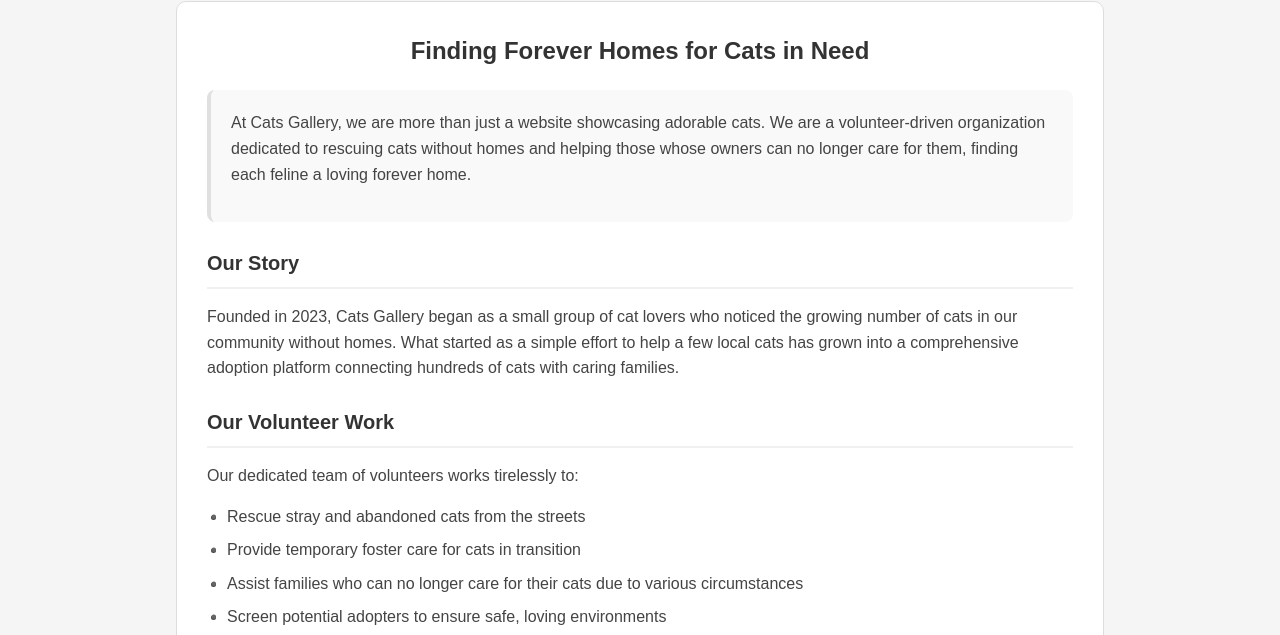
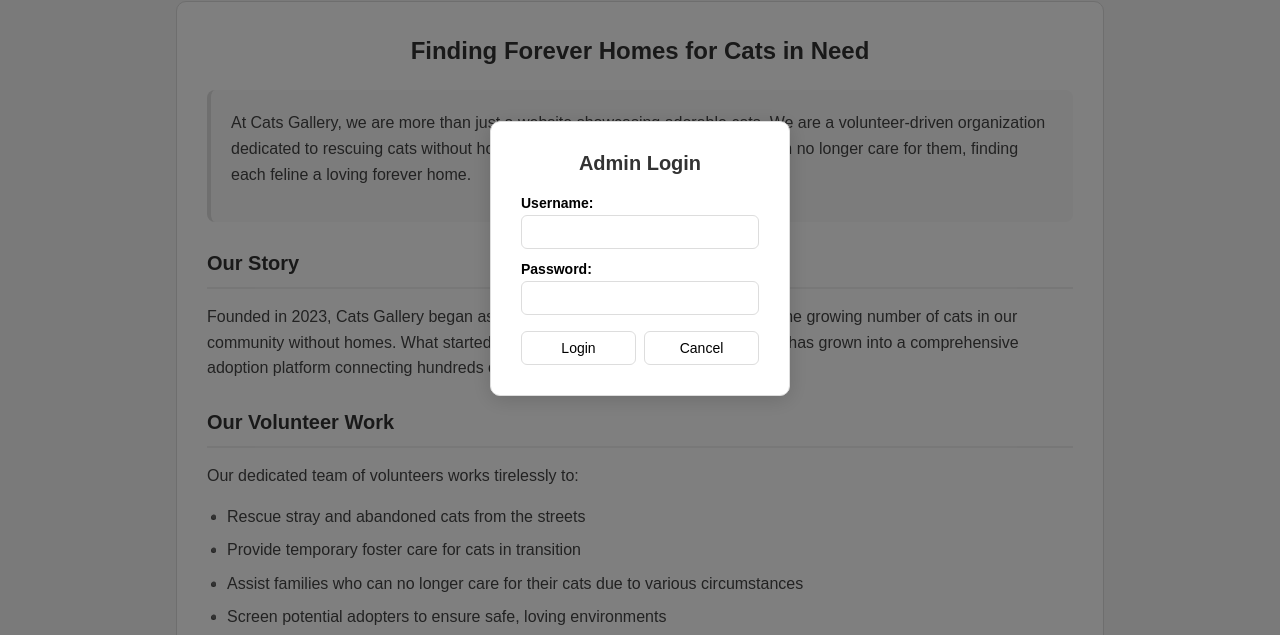
Before and after one commit to oumaimael/nodejs_project, a website: page app/about.html in a window 1280 px wide. Both pictures are taken after a click on the button "Admin". Shown: the part 142-777 px from the top of the page. Drawn offline with Linux system fonts and the light colour scheme; no server answers.

Commit message:
added login modal to about and contact

```diff
--- a/app/about.html
+++ b/app/about.html
@@ -6,9 +6,29 @@
     <title>Cats Adoption</title>
     <link rel="stylesheet" href="styles/base.css">
     <link rel="stylesheet" href="styles/navbar.css">
+    <link rel="stylesheet" href="styles/popups.css">
     <link rel="stylesheet" href="styles/about.css">
 </head>
 <body>
+    <div id="loginModal" class="popup-overlay">
+        <div id="loginBox" class="popup-box">
+            <h3>Admin Login</h3>
+            <form id="loginForm">
+                <div class="form-group">
+                    <label for="username">Username:</label>
+                    <input type="text" id="username" required>
+                </div>
+                <div class="form-group">
+                    <label for="password">Password:</label>
+                    <input type="password" id="password" required>
+                </div>
+                <div class="form-actions">
+                    <button type="submit">Login</button>
+                    <button type="button" id="cancelLogin">Cancel</button>
+                </div>
+            </form>
+        </div>
+    </div>
     <!-- Navbar -->
     <nav class="navbar">
         <div class="nav-container">
@@ -141,5 +161,6 @@
 
     <script src="js/auth.js"></script>
     <script src="js/about.js"></script>
+    <script src="js/popups.js"></script>
 </body>
 </html>
--- a/app/js/about.js
+++ b/app/js/about.js
@@ -1,6 +1,7 @@
 // Initialize about page
 document.addEventListener("DOMContentLoaded", () => {
     initAuth();
+    initPopups();
 
     // Highlight current page in navbar
     highlightCurrentPage();
--- a/app/js/contact.js
+++ b/app/js/contact.js
@@ -1,7 +1,7 @@
 // Initialize contact page
 document.addEventListener("DOMContentLoaded", () => {
     initAuth();
-    initPopups(); // Initialize popups
+    initPopups();
     initContactForm();
     highlightCurrentPage();
     initEmergencyNotice();
```
Also changed, not shown: app/contact.html (+20 -0 lines).
